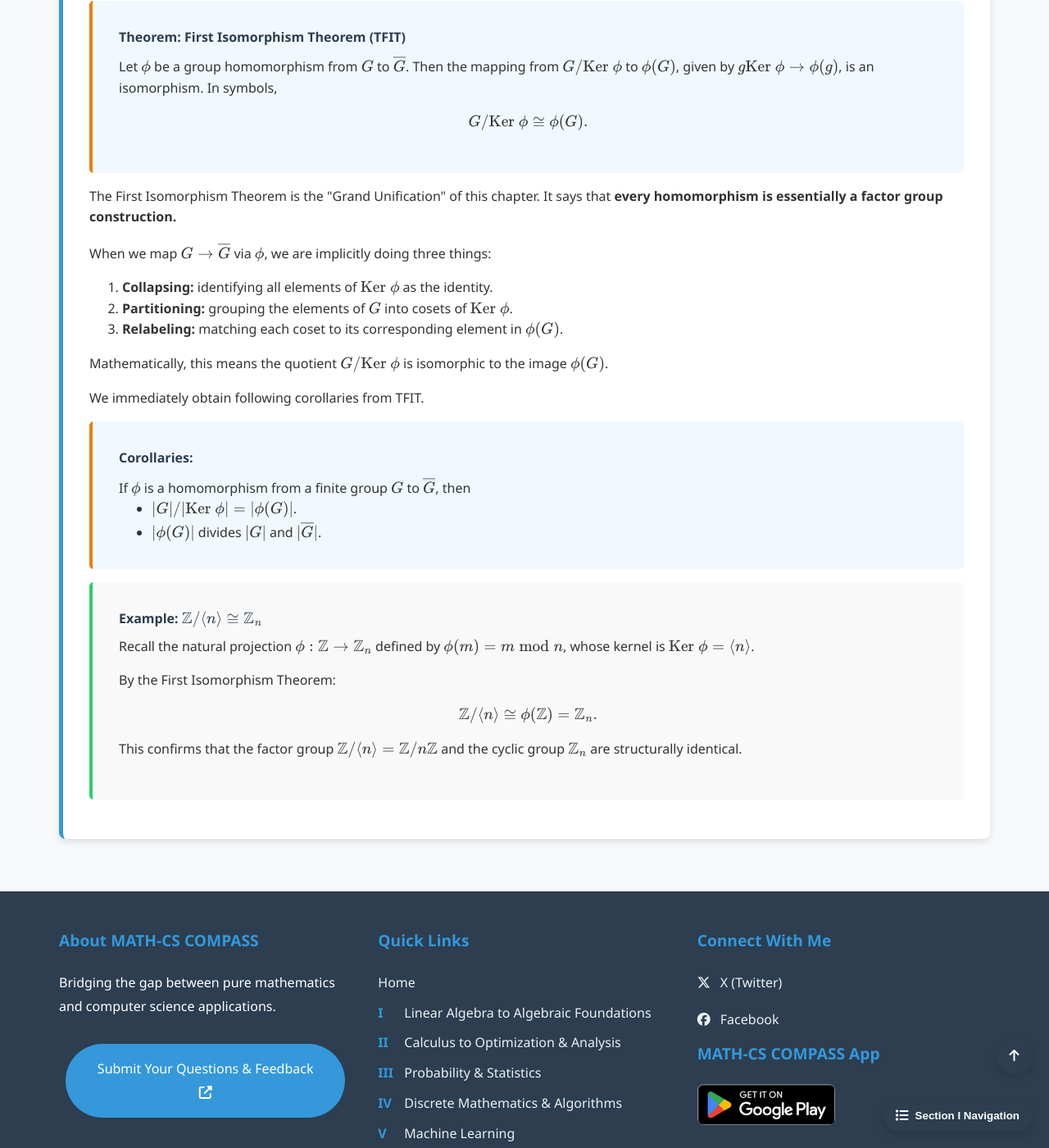
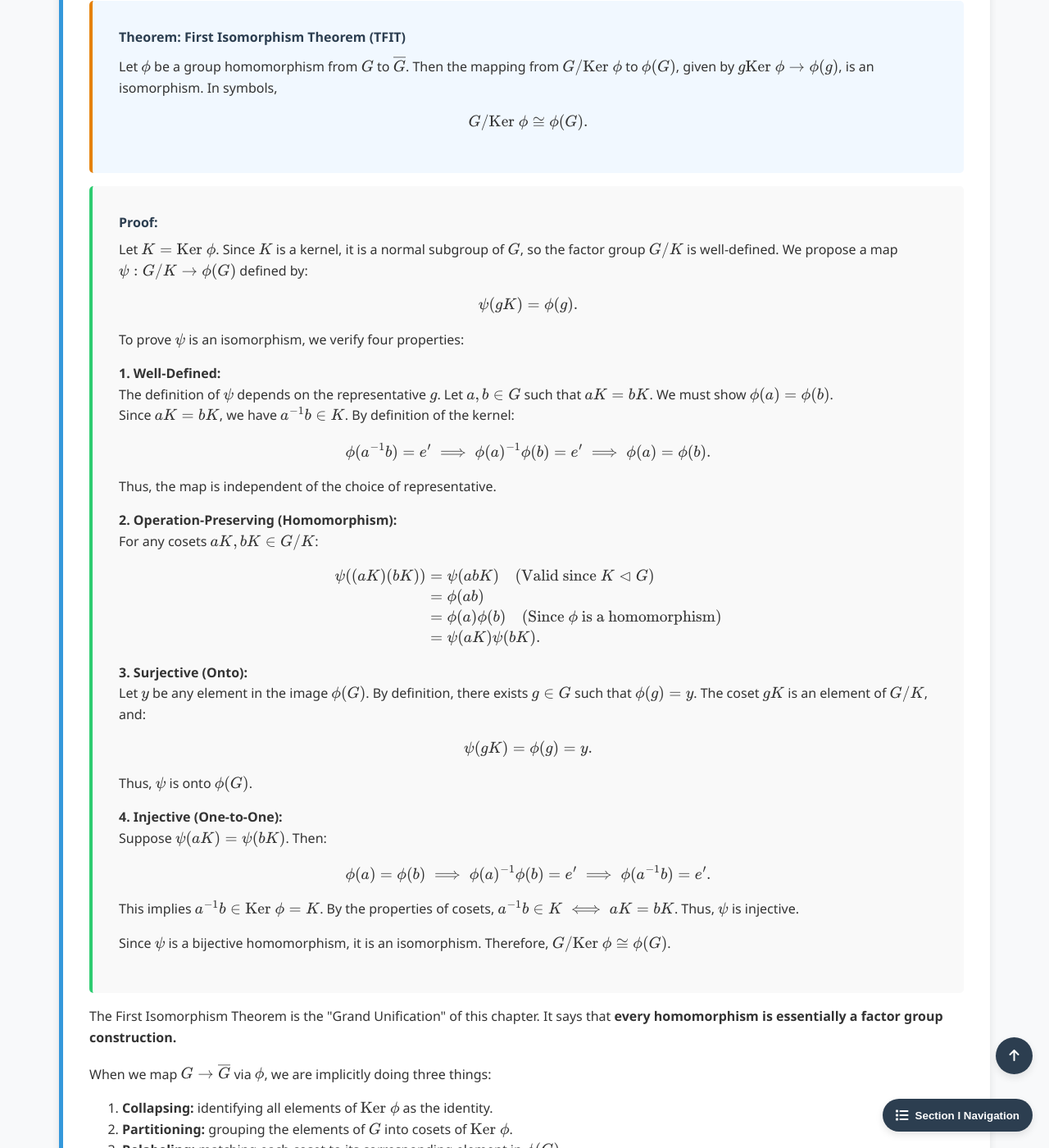
Before and after one commit to Yusukey01/yusukey01.github.io, a Jekyll site: the page built from Mathematics/Linear_algebra/group_isomorphism.html, in a window 1280 px wide and 1400 px high, scrolled down 16018 px. Shown: the whole window at 82% size. Built offline with Jekyll 4.4.1, drawn with Linux system fonts in a browser that asks for light colours.

```diff
--- a/Mathematics/Linear_algebra/group_isomorphism.html
+++ b/Mathematics/Linear_algebra/group_isomorphism.html
@@ -899,6 +899,67 @@ uses_python: false
                     \]
                 </div>
 
+                <div class="proof">
+                    <span class="proof-title">Proof:</span>
+                    <p>
+                        Let \(K = \text{Ker } \phi\). Since \(K\) is a kernel, it is a normal subgroup of \(G\), so the factor group \(G/K\) is well-defined.
+                        We propose a map \(\psi: G/K \to \phi(G)\) defined by:
+                        \[
+                        \psi(gK) = \phi(g).
+                        \]
+                        To prove \(\psi\) is an isomorphism, we verify four properties:
+                    </p>
+
+                    <p>
+                        <strong>1. Well-Defined:</strong><br>
+                        The definition of \(\psi\) depends on the representative \(g\). Let \(a, b \in G\) such that \(aK = bK\). We must show \(\phi(a) = \phi(b)\).
+                        <br>
+                        Since \(aK = bK\), we have \(a^{-1}b \in K\). By definition of the kernel:
+                        \[
+                        \phi(a^{-1}b) = e' \implies \phi(a)^{-1}\phi(b) = e' \implies \phi(a) = \phi(b).
+                        \]
+                        Thus, the map is independent of the choice of representative.
+                    </p>
+
+                    <p>
+                        <strong>2. Operation-Preserving (Homomorphism):</strong><br>
+                        For any cosets \(aK, bK \in G/K\):
+                        \[
+                        \begin{align*}
+                        \psi((aK)(bK)) &= \psi(abK) \quad (\text{Valid since } K \vartriangleleft G) \\
+                                    &= \phi(ab) \\
+                                    &= \phi(a)\phi(b) \quad (\text{Since } \phi \text{ is a homomorphism}) \\
+                                    &= \psi(aK)\psi(bK).
+                        \end{align*}
+                        \]
+                    </p>
+
+                    <p>
+                        <strong>3. Surjective (Onto):</strong><br>
+                        Let \(y\) be any element in the image \(\phi(G)\). By definition, there exists \(g \in G\) such that \(\phi(g) = y\).
+                        The coset \(gK\) is an element of \(G/K\), and:
+                        \[
+                        \psi(gK) = \phi(g) = y.
+                        \]
+                        Thus, \(\psi\) is onto \(\phi(G)\).
+                    </p>
+
+                    <p>
+                        <strong>4. Injective (One-to-One):</strong><br>
+                        Suppose \(\psi(aK) = \psi(bK)\). Then:
+                        \[
+                        \phi(a) = \phi(b) \implies \phi(a)^{-1}\phi(b) = e' \implies \phi(a^{-1}b) = e'.
+                        \]
+                        This implies \(a^{-1}b \in \text{Ker } \phi = K\).
+                        By the properties of cosets, \(a^{-1}b \in K \iff aK = bK\).
+                        Thus, \(\psi\) is injective.
+                    </p>
+
+                    <p>
+                        Since \(\psi\) is a bijective homomorphism, it is an isomorphism. Therefore, \(G/\text{Ker } \phi \cong \phi(G)\).
+                    </p>
+                </div>
+
                 <p>
                     The First Isomorphism Theorem is the "Grand Unification" of this chapter.
                     It says that <strong>every homomorphism is essentially a factor group construction.</strong>
```
